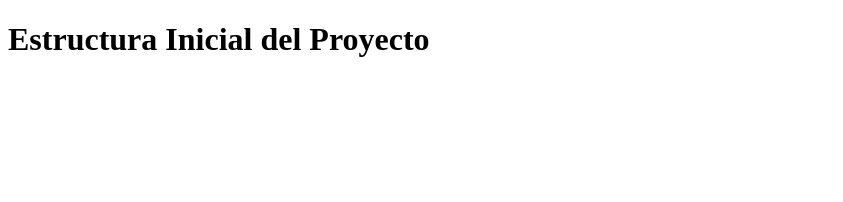
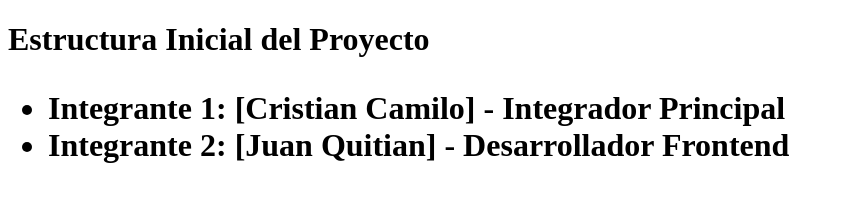
Before and after one commit to CRAZY-05W/taller-git-colaborativo, a plain HTML site: page index.html in a window 1280 px wide. Shown: the whole page, without its empty margins (0-843 px from the left). Drawn offline with Linux system fonts and the light colour scheme.

Commit message:
feat: agregar lista de integrantes del proyecto

```diff
--- a/index.html
+++ b/index.html
@@ -8,3 +8,9 @@
     <h1>Estructura Inicial del Proyecto</h1>
 </body>
 </html>
+<h1>
+    <ul>
+<li>Integrante 1: [Cristian Camilo] - Integrador Principal</li>
+<li>Integrante 2: [Juan Quitian] - Desarrollador Frontend</li>
+</ul>
+</h1>
```
